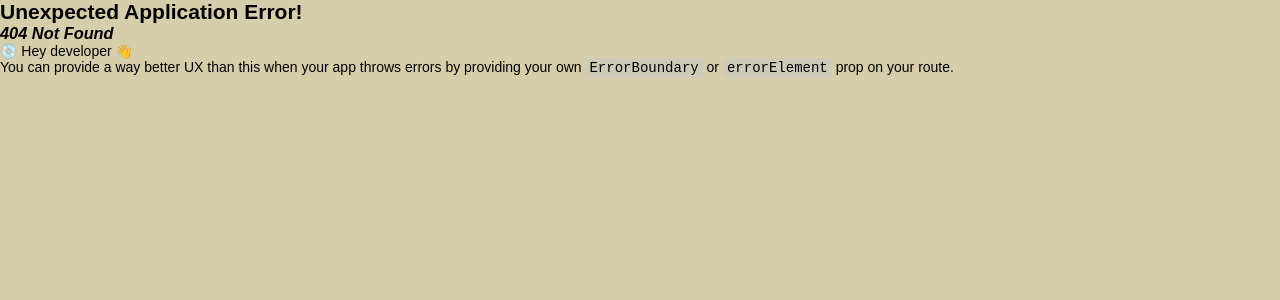
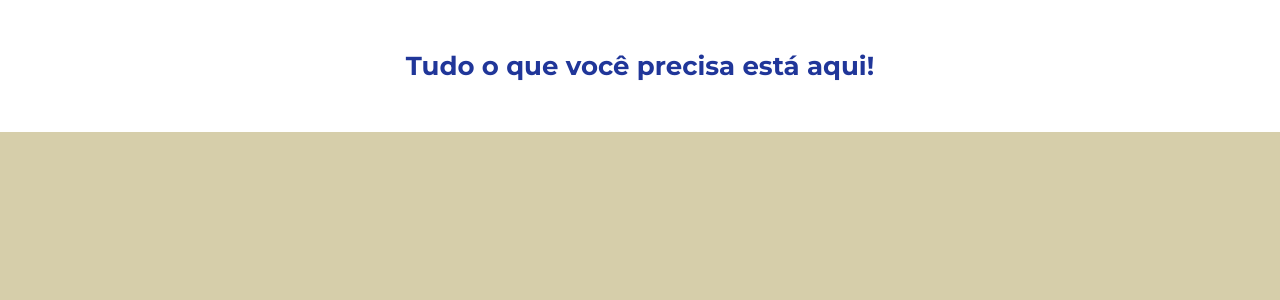
Before and after one commit to cpejr/IZT-web-frontend, a React (Vite) app: page /catalogo in a window 1280 px wide. Before the commit this address had no page. Shown: the top 300 px of the page. Built offline with nearby package versions, Linux system fonts and the light colour scheme.

Commit message:
feat: catalog page
Cration of the Catalog page and its route

```diff
--- a/index.html
+++ b/index.html
@@ -3,6 +3,9 @@
   <head>
     <meta charset="UTF-8" />
     <link rel="icon" type="image/svg+xml" href="/vite.svg" />
+    <link rel="preconnect" href="https://fonts.googleapis.com">
+    <link rel="preconnect" href="https://fonts.gstatic.com" crossorigin>
+    <link href="https://fonts.googleapis.com/css2?family=Montserrat:wght@400;500;600;700&display=swap" rel="stylesheet">
     <meta name="viewport" content="width=device-width, initial-scale=1.0" />
     <title>Vite + React</title>
   </head>
--- /dev/null
+++ b/src/pages/Catalog/Catalog.jsx
@@ -0,0 +1,14 @@
+import React from 'react';
+import { Container, Introducao, Titulo } from './Styles';
+
+function Catalog() {
+  return (
+    <Container>
+      <Introducao>
+        <Titulo>Tudo o que você precisa está aqui!</Titulo>
+      </Introducao>
+    </Container>
+  );
+}
+
+export default Catalog;
--- /dev/null
+++ b/src/pages/Catalog/Styles.jsx
@@ -0,0 +1,25 @@
+import styled from 'styled-components';
+import { Fonts, Colors } from '../../variables';
+
+export const Container = styled.div`
+  display: flex;
+  flex-direction: column;
+  padding: 50px 10%;
+
+  font-family: ${Fonts.montserrat};
+  background-color: white;
+`;
+
+export const Introducao = styled.div`
+  display: flex;
+  flex-direction: column;
+  align-items: center;
+`;
+
+export const Titulo = styled.h1`
+  font-size: 26px;
+  font-weight: 700;
+  color: ${Colors.blue};
+`;
+
+export const Descricao = styled.p``;
--- a/src/routes.jsx
+++ b/src/routes.jsx
@@ -4,11 +4,13 @@ import {
   createRoutesFromElements,
   Route,
 } from 'react-router-dom';
+import Catalog from './pages/Catalog/Catalog';
 
 const router = createBrowserRouter(
   createRoutesFromElements(
     <Route path="/">
       <Route index element={<h1>Hello World!</h1>} />
+      <Route path="catalogo" element={<Catalog />} />
     </Route>
   )
 );
```
Also changed, not shown: public/index.html (deleted, +0 -8 lines), 2 other files (tests, documents, lock files or other folders).
